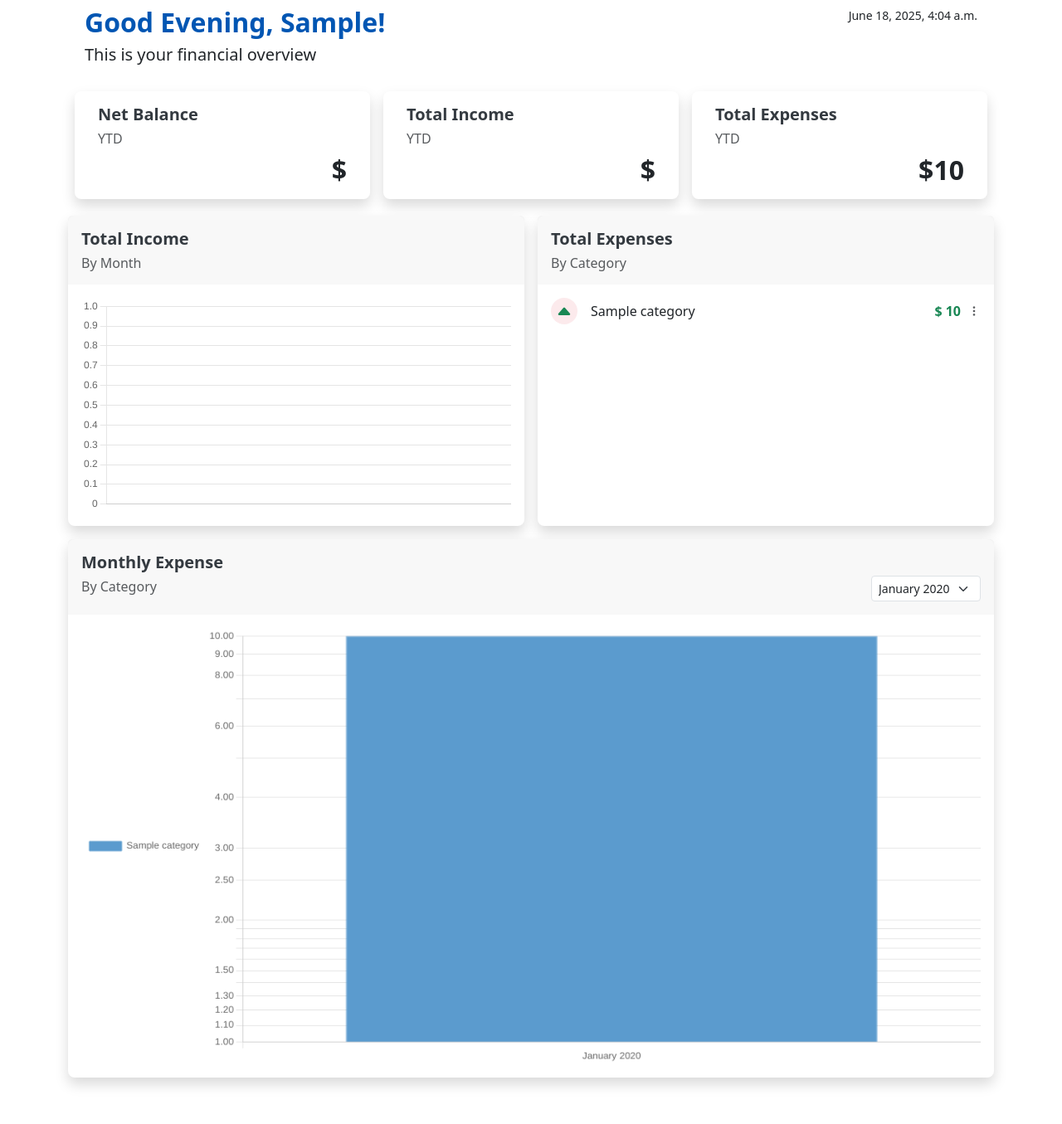
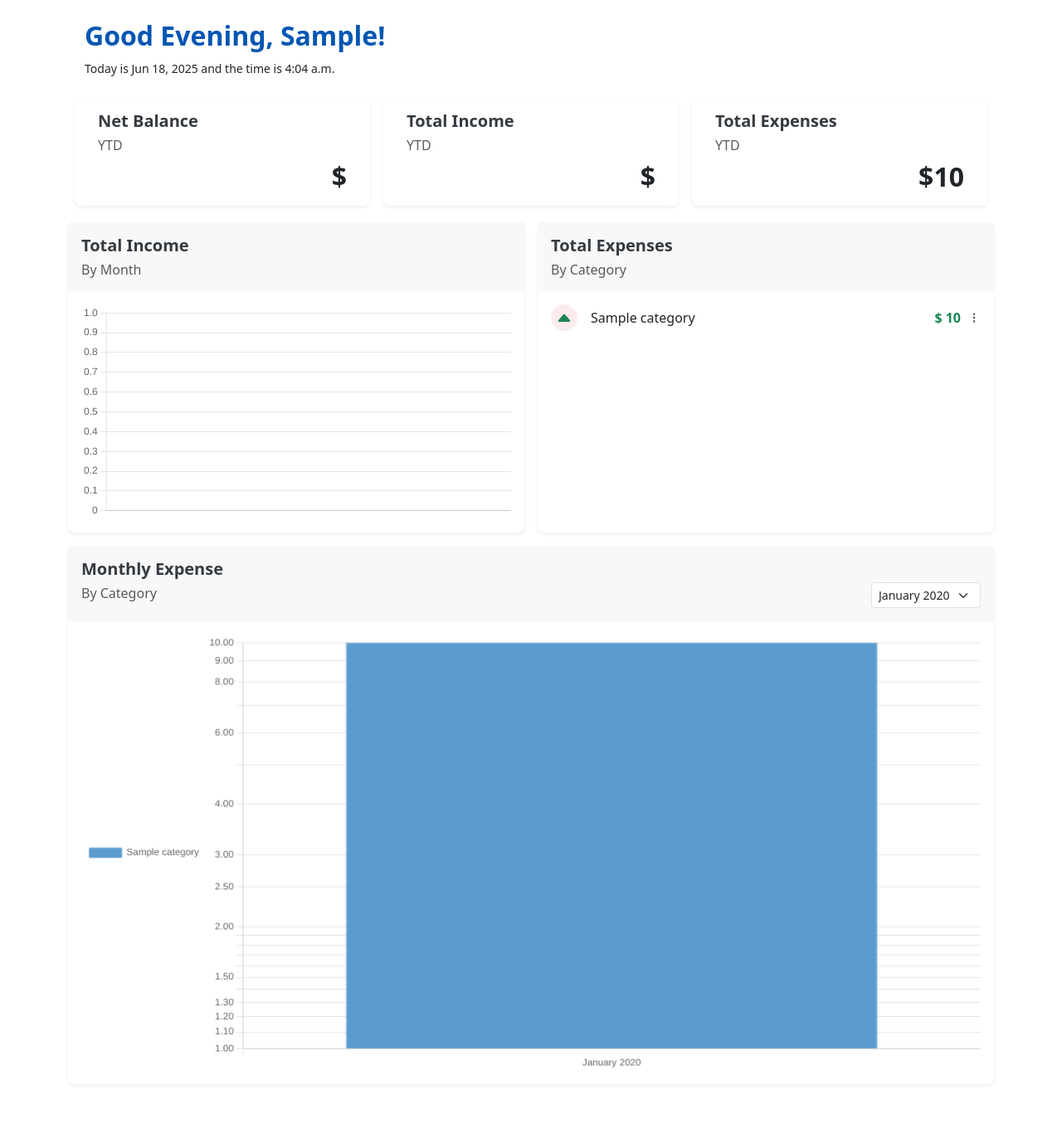
Before and after one commit to PyLou317/evergreen-financial, a Django app: page /dashboard/ in a window 1280 px wide. Shown: the part 56-1411 px from the top of the page at 83% size. Before the commit the page ends 1366 px from the top, so only its background shows below. Run offline with Django 5.2, Linux system fonts and the light colour scheme; a user stored in the database is signed in; tables that the repository leaves empty hold one stand-in row (values such as "Sample post"); data that the repository does not hold is empty.

Commit message:
add in time and date

```diff
--- a/dashboard/templates/dashboard/index.html
+++ b/dashboard/templates/dashboard/index.html
@@ -3,7 +3,6 @@
 {% load static %}
 
 {% block extra_css %}
-<link rel="stylesheet" href="{% static "dashboard/css/main.css" %}">
 {% endblock extra_css %}
 
 
@@ -13,19 +12,16 @@
         <div class="container min-vh-100 mb-5">
             <div class="d-flex row m-2 mb-4">
                 {% firstof user.first_name user as name %}
-                <div class="col">
+                <div class="col mt-3">
                     <h2 class="dashboard-greeting-msg">Good {{ now|greeting }}, {{ name }}!</h2>
-                    <h5>This is your financial overview</h5>
-                </div>
-                <div class="col d-flex justify-content-end">
-                    <small>{{ today }}</small>
+                    <small>Today is {{ today|date:"M d, Y" }} and the time is {{ today|date:"P" }}</small>
                 </div>
             </div>
 
             <!-- Cards -->
             <div class="row flex-wrap justify-content-center mx-2 gap-3 row-cols-sm-1 row-cols-lg-4">
 
-                <div class="db_card flex-grow-1 card shadow border-0 rounded-3">
+                <div class="db-card flex-grow-1 card shadow-sm border-0 rounded-3">
                     <div class="card-body">
                     <h5 class="card-title text-primary fw-semibold">Net Balance</h5>
                     <h6 class="card-subtitles mb-2 text-muted fw-medium">YTD</h6>
@@ -33,7 +29,7 @@
                     </div>
                 </div>
 
-                <div class="db_card card flex-grow-1 shadow border-0  rounded-3">
+                <div class="db-card card flex-grow-1 shadow-sm border-0  rounded-3">
                     <div class="card-body">
                     <h5 class="card-title text-primary fw-semibold">Total Income</h5>
                     <h6 class="card-subtitles mb-2 text-muted fw-medium">YTD</h6>
@@ -41,7 +37,7 @@
                     </div>
                 </div>
 
-                <div class="db_card card flex-grow-1 shadow border-0  rounded-3">
+                <div class="db-card card flex-grow-1 shadow-sm border-0  rounded-3">
                     <div class="card-body">
                     <h5 class="card-title text-primary fw-semibold">Total Expenses</h5>
                     <h6 class="card-subtitles mb-2 text-muted fw-medium">YTD</h6>
@@ -54,7 +50,7 @@
             <div class="row mt-1 gx-3 gy-3">
                 <!--===== Income Line Chart =====-->
                 <div class="col-lg-6 col-md-12">
-                    <div class="db_card flex-grow-1 card shadow border-0  rounded-3">
+                    <div id="income-chart" class="db-card flex-grow-1 card shadow-sm border-0  rounded-3">
                         <div class="card-header border-bottom-0 py-3">
                             <h5 class="card-title text-primary fw-semibold">Total Income</h5>
                             <h6 class="card-subtitles text-muted fw-medium mb-0">By Month</h6>
@@ -69,7 +65,7 @@
 
                 <!--===== Top Categoreis List =====-->
                 <div class="col-lg-6 col-md-12">
-                    <div id="category-div" class="card h-100 rounded-3 shadow border-0">
+                    <div id="category-div" class="card h-100 rounded-3 shadow-sm border-0">
                         {# Card header #}
                         <div class="card-header border-0 py-3">
                             <div class="d-flex justify-content-between align-items-center">
@@ -115,7 +111,7 @@
                 <!--===== Expense Charts =====-->
                 <!--===== Monthly Bar Chart =====-->
                 <div class="col-12 mt-3">
-                    <div class="db_card card shadow border-0  rounded-3">
+                    <div class="db_card card shadow-sm border-0  rounded-3">
                         <div class="d-flex card-header border-bottom-0 py-3">
                             <div class="col-auto">
                                 <h5 class="card-title text-primary fw-semibold">Monthly Expense</h5>
```
